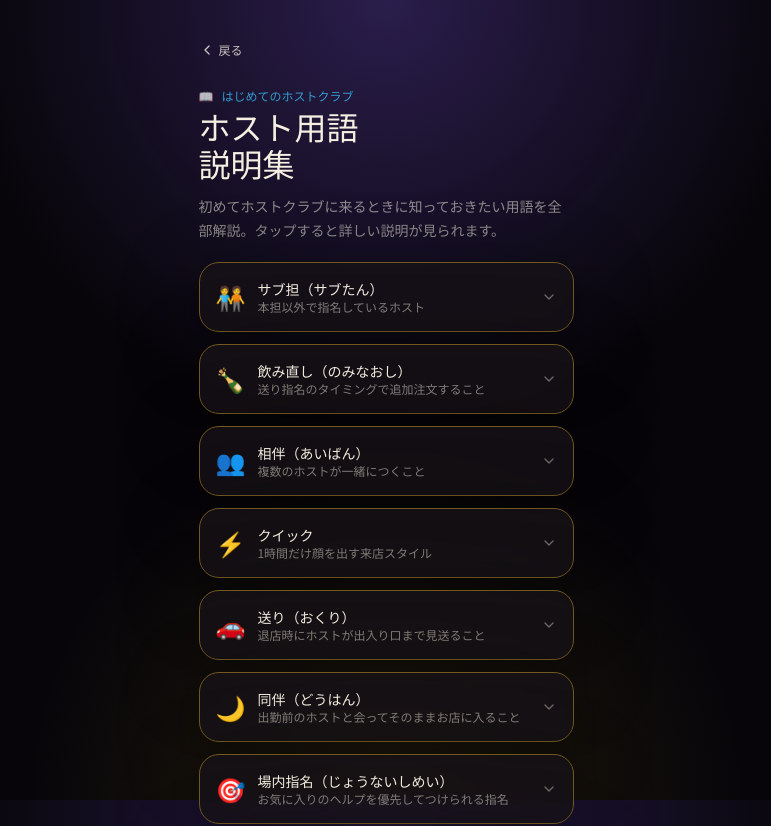
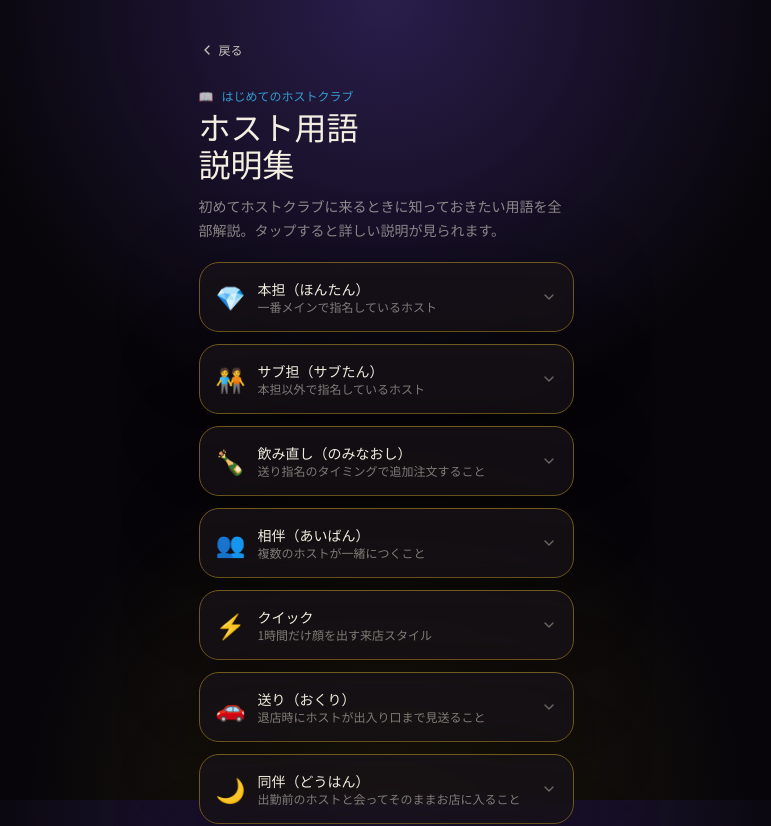
Before and after one commit to iiiiwwww1207-creator/VALHALLA, a Next.js app in the folder webapp/apps/valhalla/: page /glossary in a window 1280 px wide. Shown: the top 826 px of the page, without its empty margins (254-1025 px from the left). Built offline with nearby package versions, Linux system fonts and the light colour scheme.

Commit message:
Add 本担 to glossary

```diff
--- a/webapp/apps/valhalla/app/glossary/page.tsx
+++ b/webapp/apps/valhalla/app/glossary/page.tsx
@@ -8,6 +8,14 @@ import { Button } from '@/components/ui/button';
 import { Card, CardContent } from '@/components/ui/card';
 
 const glossary = [
+  {
+    term: '本担（ほんたん）',
+    reading: 'ほんたん',
+    short: '一番メインで指名しているホスト',
+    detail:
+      '「本命担当」の略。自分が一番メインで通っているホストのこと。お客様にとって特別な存在で、そのホストのために売上を作ることを目標にする人も多い。本担との関係はホストクラブの醍醐味のひとつ。',
+    emoji: '💎',
+  },
   {
     term: 'サブ担（サブたん）',
     reading: 'さぶたん',
```
